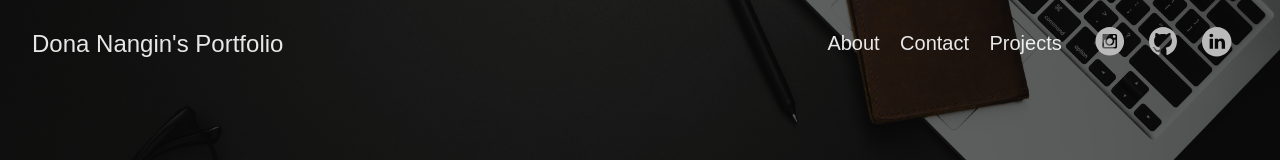
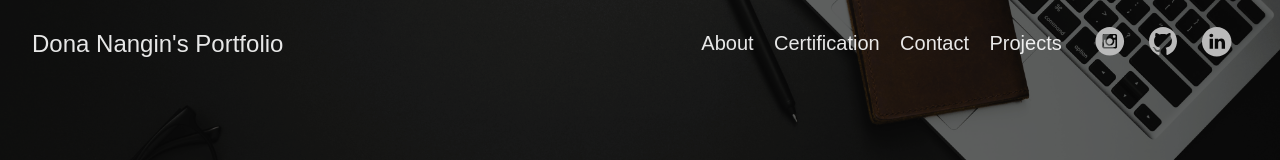
Before and after one commit to donanangin/donanangin.github.io, a plain HTML site: page contact/index.html in a window 1280 px wide. Shown: the top 160 px of the page. Drawn offline with Linux system fonts and the light colour scheme.

Commit message:
Update index.html

```diff
--- a/contact/index.html
+++ b/contact/index.html
@@ -71,6 +71,12 @@
           <li class="list f5 f4-ns fw4 dib pr3">
             <a class="hover-white no-underline white-90" href="https://donanangin.github.io/about/" title="About page">
               About
+            </a>
+          </li>
+
+	<li class="list f5 f4-ns fw4 dib pr3">
+            <a class="hover-white no-underline white-90" href="https://donanangin.github.io/certification/" title="Certification page">
+              Certification
             </a>
           </li>
 
```
